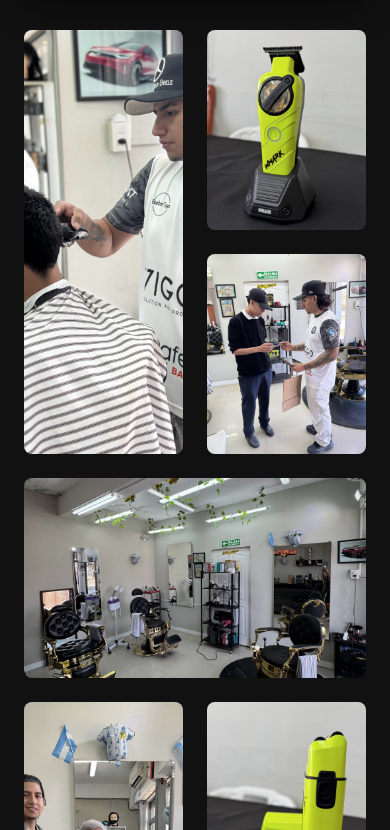
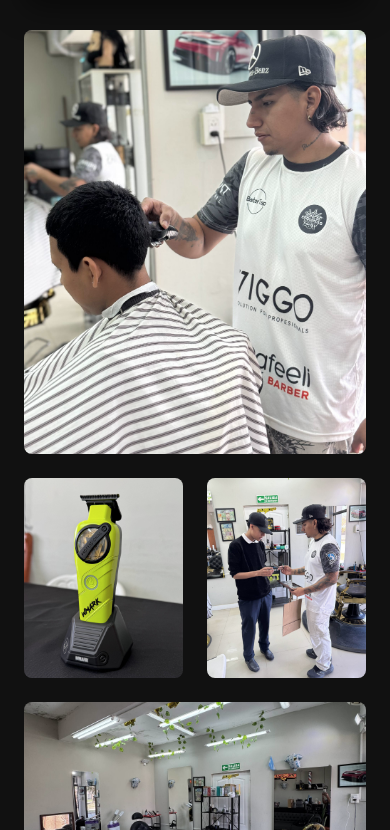
Before and after one commit to diazaaron158-spec/Curso-septiembre, a plain HTML site: page index.html in a window 390 px wide. Shown: the part 2665-3495 px from the top of the page. Drawn offline with Linux system fonts and the light colour scheme.

Commit message:
Fix responsive grid layout for mobile bento box

```diff
--- a/style.css
+++ b/style.css
@@ -650,10 +650,6 @@
     .upsell-grid {
         grid-template-columns: 1fr;
     }
-
-    .photo-large {
-        grid-column: auto;
-    }
 }
 
 @media (max-width: 768px) {
```
